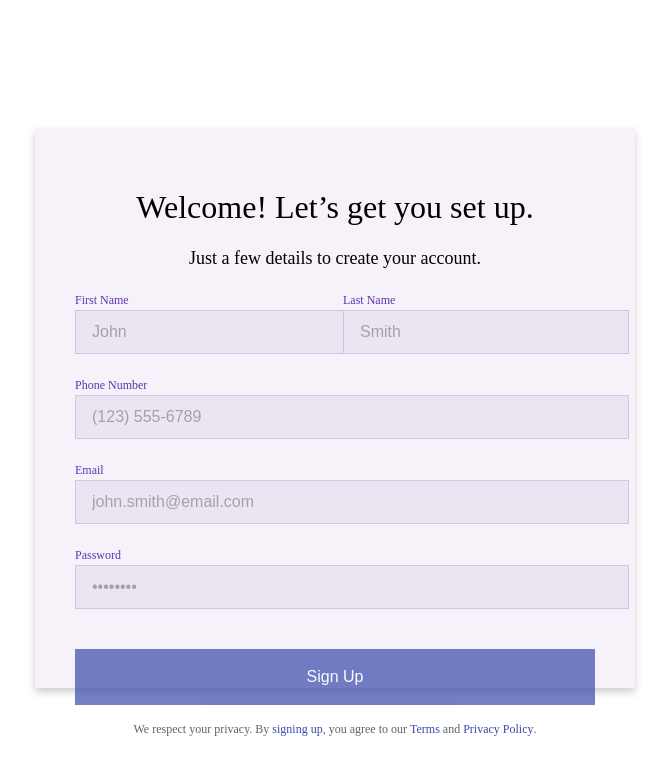
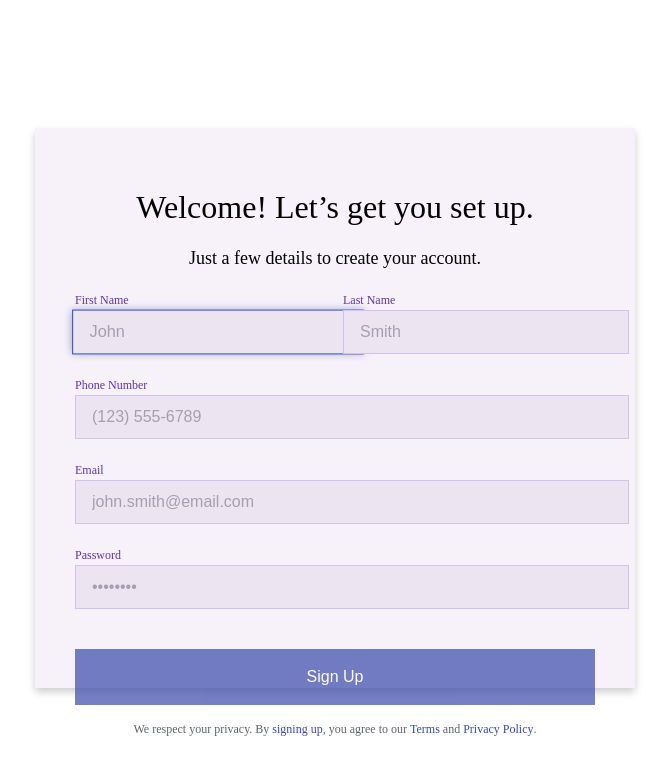
Before and after one commit to imrichie/ux-registration-form, a React (Create React App) app: page / in a window 1280 px wide. Shown: the top 774 px of the page, without its empty margins (305-974 px from the left). Built offline with nearby package versions, Linux system fonts and the light colour scheme; the HTML template or start-up script is replaced by a standard one.

Commit message:
Add interactivity to the input fields as the user progresses

```diff
--- a/src/App.js
+++ b/src/App.js
@@ -1,6 +1,25 @@
 import "./assets/App.css";
+import React, { useEffect, useRef } from "react";
 
 function App() {
+  const firstNameRef = useRef(null);
+  const lastNameRef = useRef(null);
+  const phoneRef = useRef(null);
+  const emailRef = useRef(null);
+  const passwordRef = useRef(null);
+
+  useEffect(() => {
+    if (firstNameRef.current) {
+      firstNameRef.current.focus();
+    }
+  }, []);
+
+  const handleKeyDown = (e, nextFieldRef) => {
+    if (e.key === "Enter" && nextFieldRef && nextFieldRef.current) {
+      nextFieldRef.current.focus();
+    }
+  };
+
   return (
     <div className="app">
       <div className="form-container">
@@ -20,6 +39,8 @@
               type="text"
               className="input-field"
               placeholder="John"
+              ref={firstNameRef}
+              onKeyDown={(e) => handleKeyDown(e, lastNameRef)}
             />
           </div>
           <div className="input-group half-width">
@@ -31,6 +52,8 @@
               type="text"
               className="input-field"
               placeholder="Smith"
+              ref={lastNameRef}
+              onKeyDown={(e) => handleKeyDown(e, phoneRef)}
             />
           </div>
         </div>
@@ -45,6 +68,8 @@
             type="tel"
             className="input-field"
             placeholder="(123) 555-6789"
+            ref={phoneRef}
+            onKeyDown={(e) => handleKeyDown(e, emailRef)}
           />
         </div>
 
@@ -58,6 +83,8 @@
             type="email"
             className="input-field"
             placeholder="john.smith@email.com"
+            ref={emailRef}
+            onKeyDown={(e) => handleKeyDown(e, passwordRef)}
           />
         </div>
 
@@ -71,6 +98,7 @@
             type="password"
             className="input-field"
             placeholder="••••••••"
+            ref={passwordRef}
           />
         </div>
 
--- a/src/assets/App.css
+++ b/src/assets/App.css
@@ -79,11 +79,20 @@
   border: 1px solid #D1C4E9;
   outline: none;
   width: 100%;
+  transform: scale(1);
+  transition: border-color 0.3s ease, box-shadow 0.3s ease, transform 0.1s ease-in-out;
 }
 
 /* Placeholder text styling */
 .input-field::placeholder {
   color: #A59FB0;
+}
+
+/* Highlight and scale on focus */
+.input-field:focus {
+  border-color: #3949AB;
+  box-shadow: 0 0 8px rgba(57, 73, 171, 0.5);
+  transform: scale(1.02);
 }
 
 /* CTA Button styling */
```
